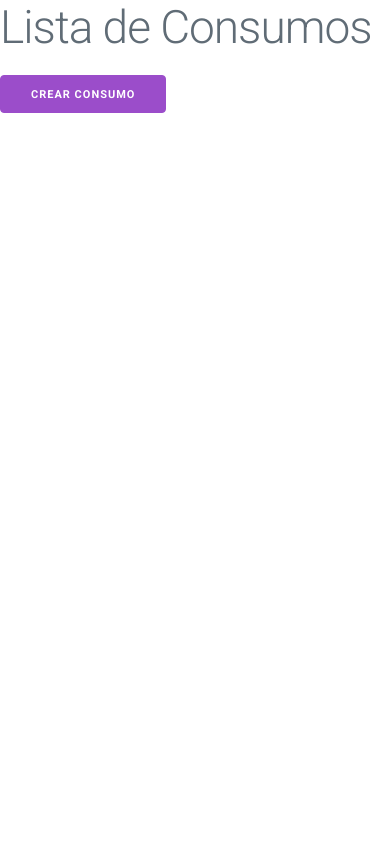
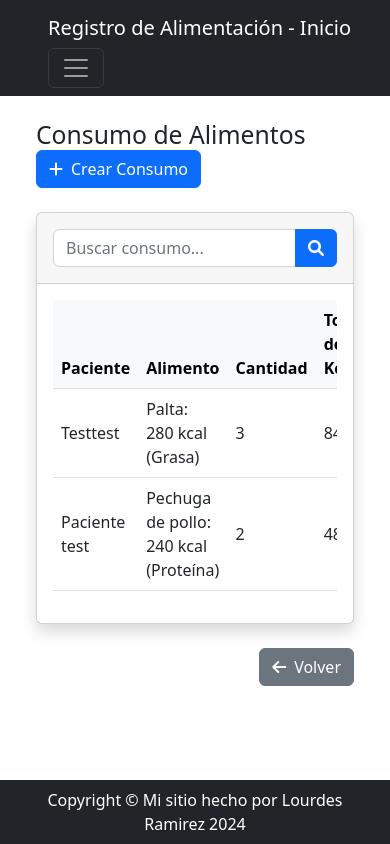
Before and after one commit to Lou80/entrega_final_Python_LourdesRamirez, a Django app: page /registro/consumo/list/ in a window 390 px wide. Run offline with Django 5.2, Linux system fonts and the light colour scheme; data comes from the database, SQL or seed files in the repository; data that the repository does not hold is empty; some libraries are stand-ins or nearby versions.

Commit message:
agregado de consumos y fix de textos

```diff
--- a/src/core/templates/core/base.html
+++ b/src/core/templates/core/base.html
@@ -3,6 +3,7 @@
 
 <!DOCTYPE html>
 <html lang="es">
+
 <head>
     <meta charset="utf-8" />
     <meta name="viewport" content="width=device-width, initial-scale=1, shrink-to-fit=no" />
@@ -10,21 +11,22 @@
     <meta name="author" content="" />
     <title>
         {% block title %}
-                La Caja de Pandora
+        Alimentación Saludable
         {% endblock title %}
     </title>
     <link href="https://cdnjs.cloudflare.com/ajax/libs/font-awesome/6.0.0/css/all.min.css" rel="stylesheet">
     <link rel="icon" type="image/x-icon" href="{% static 'core/assets/favicon.ico' %}" />
     <link href="{% static 'core/css/styles.css' %}" rel="stylesheet" />
 </head>
+
 <body>
-        {% include 'core/componentes/navbar.html' %}                                                                                                                                                                                                        <!-- Responsive navbar-->
+    {% include 'core/componentes/navbar.html' %} <!-- Responsive navbar-->
     <div class="container px-4 px-lg-5">
         {% if messages %}
         {% for message in messages %}
         <div class="alert alert-{{ message.tags }} fade show" role="alert"">
                         {{ message }}
-                        <button type="button" class="btn-close" data-bs-dismiss="alert" aria-label="Close"></button>
+                        <button type=" button" class="btn-close" data-bs-dismiss="alert" aria-label="Close"></button>
         </div>
         {% endfor %}
         {% endif %}
@@ -39,4 +41,5 @@
     <script src="{% static 'core/js/scripts.js' %}"></script>
     {% endblock script %}
 </body>
+
 </html>
--- a/src/core/templates/core/componentes/footer.html
+++ b/src/core/templates/core/componentes/footer.html
@@ -1,5 +1,5 @@
 <footer class="py-2 bg-dark fixed-bottom">
     <div class="container px-4 px-lg-5">
-        <p class="m-0 text-center text-white">Copyright &copy; Mi sitio hecho en Coder 2024</p>
+        <p class="m-0 text-center text-white">Copyright &copy; Mi sitio hecho por Lourdes Ramirez 2024</p>
     </div>
 </footer>
--- a/src/core/templates/core/componentes/navbar.html
+++ b/src/core/templates/core/componentes/navbar.html
@@ -1,14 +1,13 @@
 <nav class="navbar navbar-expand-lg navbar-dark bg-dark">
     <div class="container px-5">
-        <a class="navbar-brand" href="#!">La Caja de Pandora</a>
+        <a class="navbar-brand" href="{% url 'core:index' %}">Registro de Alimentación - Inicio</a>
         <button class="navbar-toggler" type="button" data-bs-toggle="collapse" data-bs-target="#navbarSupportedContent"
             aria-controls="navbarSupportedContent" aria-expanded="false" aria-label="Toggle navigation"><span
                 class="navbar-toggler-icon"></span></button>
         <div class="collapse navbar-collapse" id="navbarSupportedContent">
             <ul class="navbar-nav ms-auto mb-2 mb-lg-0">
                 {% if user.is_authenticated %}
-                <li class="nav-item"><a class="nav-link" href="{% url 'registro:index' %}">Registro de alimentos y
-                        consumo</a></li>
+                <li class="nav-item"><a class="nav-link" href="{% url 'registro:index' %}">Registros</a></li>
                 <li class="nav-item"><a class="nav-link" href="{% url 'core:profile' %}">Perfil</a></li>
                 <li class="nav-item"><a class="nav-link" href="{% url 'core:about' %}">Acerca de mí</a></li>
                 <li class="nav-item">
@@ -19,7 +18,7 @@
                 </li>
 
                 {% else %}
-                <li class="nav-item"><a class="nav-link" href="{% url 'core:about' %}">About-me</a></li>
+                <li class="nav-item"><a class="nav-link" href="{% url 'core:about' %}">Acerca de mí</a></li>
                 <li class="nav-item"><a class="nav-link" href="{% url 'core:login' %}">Login</a></li>
                 {% endif %}
 
--- a/src/registro/models.py
+++ b/src/registro/models.py
@@ -44,6 +44,7 @@ class Alimento(models.Model):
         null=True,
         blank=True,
         verbose_name='categoría',
+        db_index=True
     )
     kcal = models.PositiveIntegerField()
 
@@ -58,9 +59,9 @@ class Alimento(models.Model):
             raise ValidationError("Ya existe. Se ha considerado tildes y mayúsculas.")
 
     def __str__(self):
-        base = f'{self.nombre} {self.kcal} kcal'
+        base = f'{self.nombre}: {self.kcal} kcal'
         if self.tipo:
-            return f'{self.tipo} > {base}'
+            return f'{base} ({self.tipo})'
         return base
 
     class Meta:
@@ -77,10 +78,10 @@ class Usuario(models.Model):
 
 
 class Consumo(models.Model):
-    usuario = models.ForeignKey(Usuario, on_delete=models.DO_NOTHING)
+    usuario = models.ForeignKey(Usuario, on_delete=models.DO_NOTHING, verbose_name='paciente')
     alimento = models.ForeignKey(Alimento, on_delete=models.DO_NOTHING)
     cantidad = models.PositiveIntegerField()
-    ckal_total = models.PositiveIntegerField(editable=False)
+    kcal_total = models.PositiveIntegerField(editable=False)
     fecha_consumo = models.DateField(default=timezone.now, editable=False)
 
     class Meta:
--- a/src/registro/templates/registro/alimento_form.html
+++ b/src/registro/templates/registro/alimento_form.html
@@ -18,7 +18,7 @@
         </div>
         {% endfor %}
         <div class="d-grid gap-2 d-md-flex justify-content-md-end mt-4">
-          <button type="submit" class="btn btn-primary me-md-2">Enviar</button>
+          <button type="submit" class="btn btn-primary me-md-2">Guardar</button>
           <a href="{% url 'registro:alimento_list' %}" class="btn btn-secondary">Volver</a>
           <a href="{% url 'core:index' %}" class="btn btn-outline-primary">Inicio</a>
         </div>
--- a/src/registro/templates/registro/consumo_list.html
+++ b/src/registro/templates/registro/consumo_list.html
@@ -1,11 +1,79 @@
-{% extends 'registro/base.html' %}
+{% extends 'core/base.html' %}
 
-{% block contenido %}
-    <h1>Lista de Consumos</h1>
-    <a href="{% url 'registro:consumo_create' %}"><button>Crear Consumo</button></a>
-    <ul>
-        {% for object in object_list %}
-            <p>{{ object.usuario }} | {{ object.alimento }} | {{ object.cantidad}} | {{ object.fecha_consumo }}</p>
-        {% endfor %}
-    </ul>
-{% endblock contenido %}
+{% block content %}
+<div class="container-fluid py-4">
+    <div class="d-sm-flex align-items-center justify-content-between mb-4">
+        <h1 class="h2 mb-0 text-gray-800">Consumo de Alimentos</h1>
+        <a href="{% url 'registro:consumo_create' %}" class="btn btn-primary">
+            <i class="fas fa-plus me-2"></i>Crear Consumo
+        </a>
+    </div>
+
+    <div class="card shadow mb-4">
+        <div class="card-header py-3">
+            <form class="row g-3 align-items-center" method="get">
+                <div class="col-12 col-md-6 col-lg-4">
+                    <div class="input-group">
+                        <input type="text" name="busqueda" class="form-control" placeholder="Buscar consumo..."
+                            value="{{ request.GET.busqueda }}">
+                        <button type="submit" class="btn btn-primary">
+                            <i class="fas fa-search"></i>
+                        </button>
+                    </div>
+                </div>
+            </form>
+        </div>
+
+        <div class="card-body">
+            <div class="table-responsive">
+                <table class="table table-hover align-middle">
+                    <thead class="table-light">
+                        <tr>
+                            <th>Paciente</th>
+                            <th>Alimento</th>
+                            <th>Cantidad</th>
+                            <th>Total de Kcal</th>
+                            <th>Fecha Consumo</th>
+                            <th class="text-end">Acciones</th>
+                        </tr>
+                    </thead>
+                    <tbody>
+                        {% for consumo in object_list %}
+                        <tr>
+                            <td>{{ consumo.usuario }}</td>
+                            <td>{{ consumo.alimento }}</td>
+                            <td>{{ consumo.cantidad }}</td>
+                            <td>{{ consumo.kcal_total }}</td>
+                            <td>{{ consumo.fecha_consumo|date:"d/m/Y" }}</td>
+                            <td class="text-end">
+                                <div class="btn-group" role="group">
+                                    <a href="{% url 'registro:consumo_detail' consumo.id %}"
+                                        class="btn btn-outline-primary btn-sm">
+                                        <i class="fas fa-eye"></i>
+                                    </a>
+                                </div>
+                            </td>
+                        </tr>
+                        {% empty %}
+                        <tr>
+                            <td colspan="6" class="text-center py-4">
+                                <div class="text-muted">
+                                    <i class="fas fa-shopping-cart fa-2x mb-3"></i>
+                                    <p class="mb-0">No hay consumos disponibles.</p>
+                                </div>
+                            </td>
+                        </tr>
+                        {% endfor %}
+                    </tbody>
+                </table>
+            </div>
+        </div>
+    </div>
+
+    <div class="text-end mt-3">
+        <a href="{% url 'registro:index' %}" class="btn btn-secondary">
+            <i class="fas fa-arrow-left me-2"></i>Volver
+        </a>
+    </div>
+</div>
+{% endblock content %}
--- a/src/registro/templates/registro/index.html
+++ b/src/registro/templates/registro/index.html
@@ -40,8 +40,8 @@
       <a href="{% url 'registro:consumo_list' %}" class="text-decoration-none">
         <div class="card h-100 bg-danger text-white">
           <div class="card-body">
-            <h5 class="card-title">Consumo</h5>
-            <p class="card-text">Ver registro de consumo de alimentos</p>
+            <h5 class="card-title">Consumos</h5>
+            <p class="card-text">Ver y agregar consumo de alimentos</p>
           </div>
         </div>
       </a>
--- a/src/registro/templates/registro/usuario_form.html
+++ b/src/registro/templates/registro/usuario_form.html
@@ -20,7 +20,7 @@
                 </div>
                 {% endfor %}
                 <div class="d-grid gap-2 d-md-flex justify-content-md-end mt-4">
-                    <button type="submit" class="btn btn-primary me-md-2">Enviar</button>
+                    <button type="submit" class="btn btn-primary me-md-2">Guardar</button>
                     <a href="{% url 'registro:usuario_list' %}" class="btn btn-secondary">Volver</a>
                     <a href="{% url 'core:index' %}" class="btn btn-outline-primary">Inicio</a>
                 </div>
```
Also changed, not shown: src/core/templates/core/index.html (+8 -10 lines), src/registro/templates/registro/categoria_form.html (+3 -9 lines), src/registro/templates/registro/consumo_detail.html (added, +35 -0 lines), src/registro/templates/registro/consumo_form.html (+26 -9 lines), src/registro/views.py (+0 -63 lines), src/registro/views_models/consumo.py (+8 -29 lines), src/db.sqlite3, src/imagenes_perfil/perfil_5r0bf5v.jpg (added), src/registro/migrations/0007_alter_alimento_options_alter_consumo_options_and_more.py, src/registro/migrations/0008_alter_consumo_usuario.py (added), src/registro/migrations/0009_alter_consumo_kcal_total.py (added), src/registro/migrations/0010_alter_consumo_kcal_total.py (added). Lines whose indentation alone changed are shown as unchanged.
